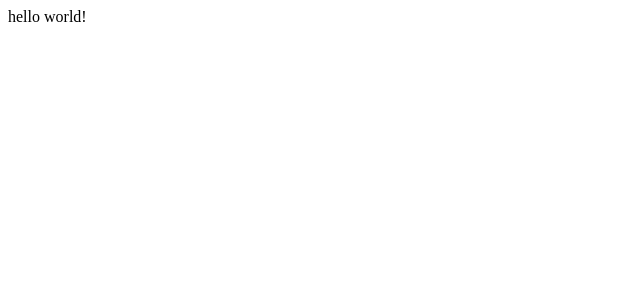
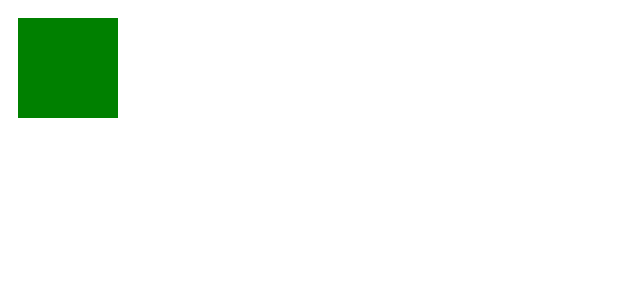
Before and after one commit to davidank/hjkApp, a React app: page / in a window 1280 px wide. Shown: the top 300 px of the page, without its empty margins (0-640 px from the left). Built offline with nearby package versions, Linux system fonts and the light colour scheme.

Commit message:
init canvas music visualizer

```diff
--- a/frontend/App.js
+++ b/frontend/App.js
@@ -1,4 +1,6 @@
 import React from 'react';
+
+import MusicVisualizer from './musicVisualizer.jsx';
 
 export default class App extends React.Component {
   constructor(props) {
@@ -8,7 +10,7 @@ export default class App extends React.Component {
   render() {
     return (
       <div>
-        hello world!
+        <MusicVisualizer/>
       </div>
     );
   }
--- /dev/null
+++ b/frontend/musicVisualizer.jsx
@@ -0,0 +1,21 @@
+import React from 'react';
+import init from './musicVisualizerUtil.js';
+
+export default class MusicVisualizer extends React.Component {
+  constructor(props) {
+    super(props);
+    console.log('musicVisualizer loaded');
+  }
+
+  componentDidMount() {
+    init();
+  }
+
+  render() {
+    return(
+      <div>
+        <canvas id="musicVisualizer"></canvas>
+      </div>
+    );
+  }
+}
--- /dev/null
+++ b/frontend/musicVisualizerUtil.js
@@ -0,0 +1,9 @@
+
+const init = () => {
+  const canvas = document.getElementById('musicVisualizer');
+  let ctx = canvas.getContext('2d');
+  ctx.fillStyle = 'green';
+  ctx.fillRect(10, 10, 100, 100);
+};
+
+export default init;
```
